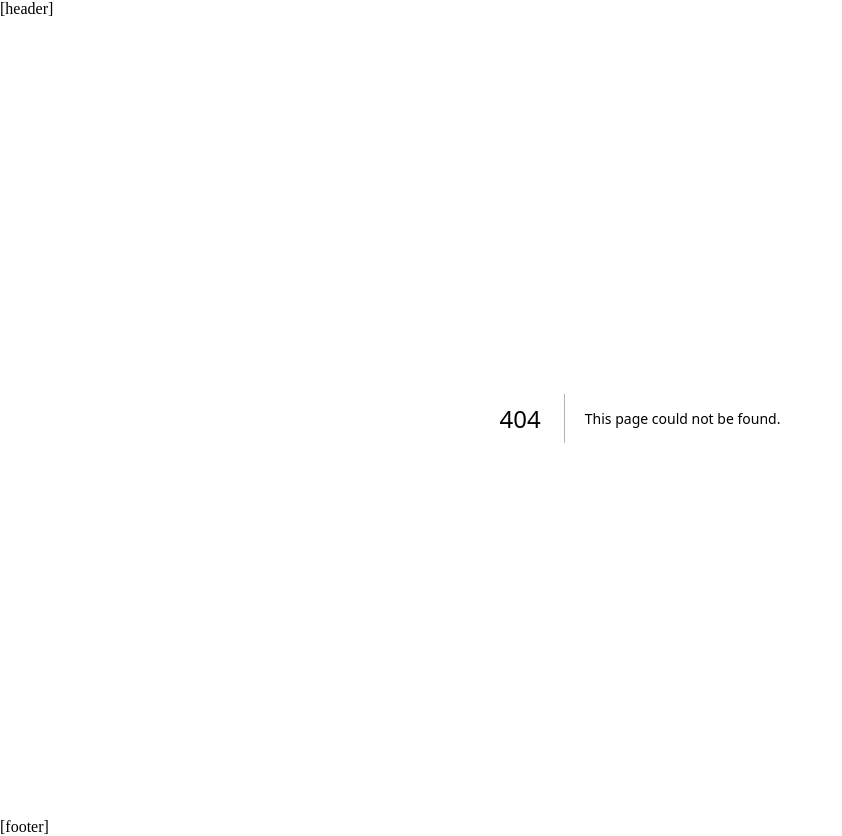
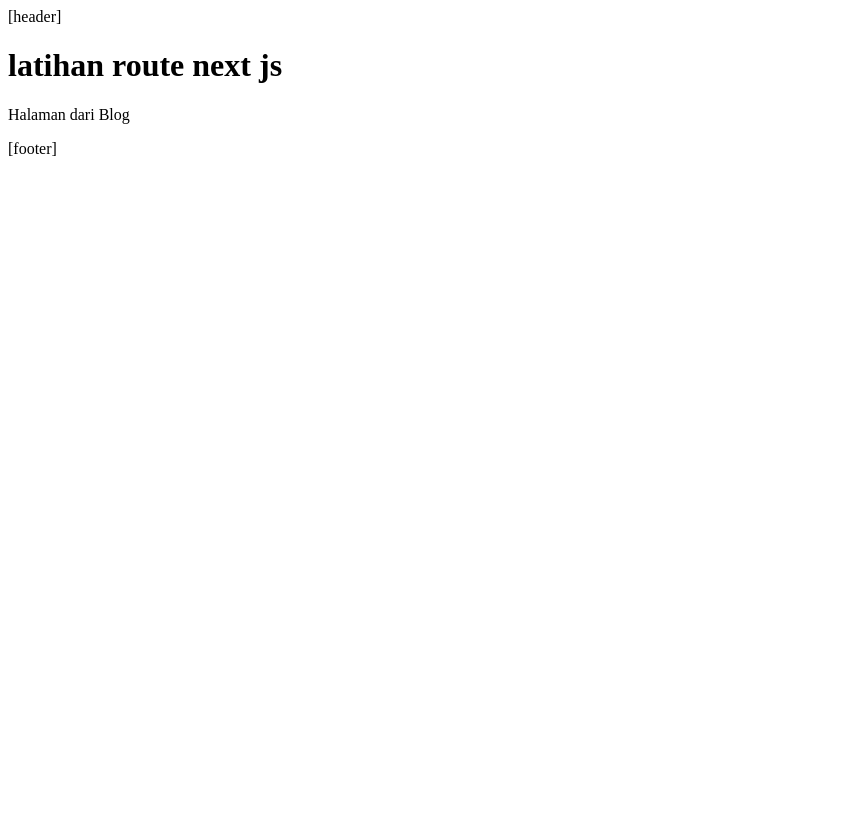
Before and after one commit to bgsdewo/Next.js_With_Headless_CMS, a Next.js app in the folder learn-nextjs/: page /blog/latihan-route-nextjs in a window 1280 px wide. Before the commit this address had no page. Shown: the whole page, without its empty margins (0-842 px from the left). After the commit the page ends 800 px from the top, so only its background shows below. Built offline with nearby package versions, Linux system fonts and the light colour scheme.

Commit message:
Latihan Menambahkan Route Halaman

```diff
--- /dev/null
+++ b/learn-nextjs/app/blog/latihan-route-nextjs/page.jsx
@@ -0,0 +1,8 @@
+export default function PostPage() {
+  return (
+    <>
+      <h1>latihan route next js</h1>
+      <p>Halaman dari Blog</p>
+    </>
+  );
+}
```
Also changed, not shown: learn-nextjs/app/about/page.jsx (added, +8 -0 lines), learn-nextjs/app/contact/page.jsx (added, +8 -0 lines).
